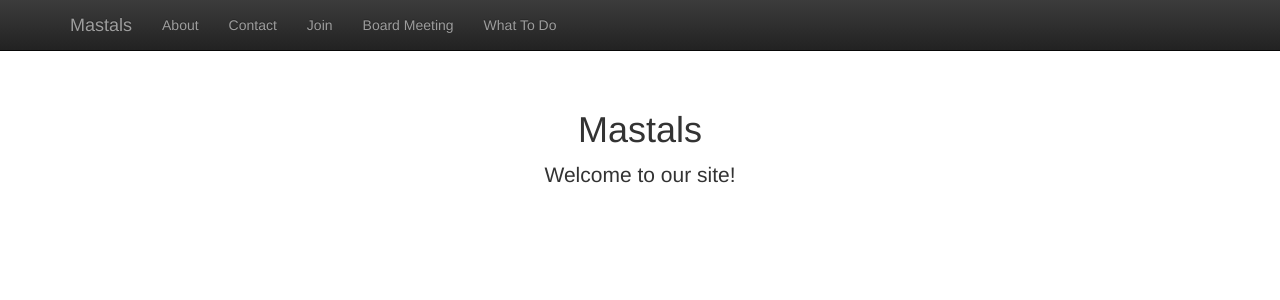
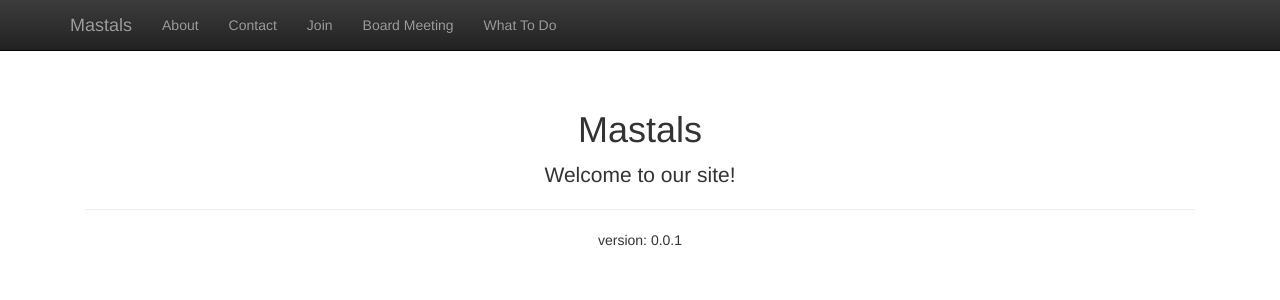
Before and after one commit to mastals/mastals.github.io, a Jekyll site: the page built from index.html, in a window 1280 px wide. Shown: the top 300 px of the page. Built offline with Jekyll 4.4.1, drawn with Linux system fonts in a browser that asks for light colours; nearby versions of some CDN libraries.

Commit message:
Update index.html

```diff
--- a/index.html
+++ b/index.html
@@ -5,3 +5,7 @@ title: Mastals
 <p class="lead">
   Welcome to our site!
 </p>
+
+<hr />
+
+version: 0.0.1
```
